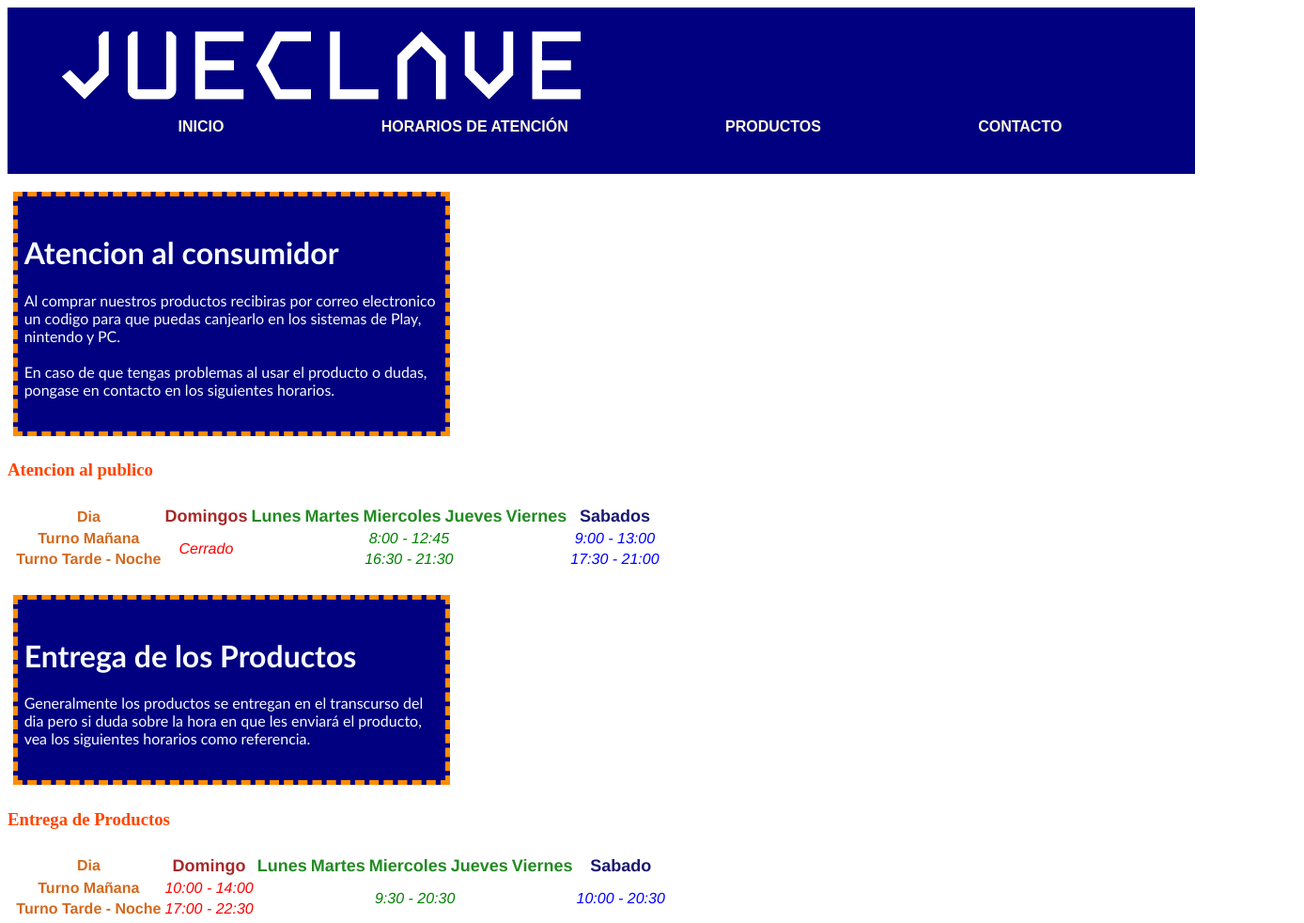
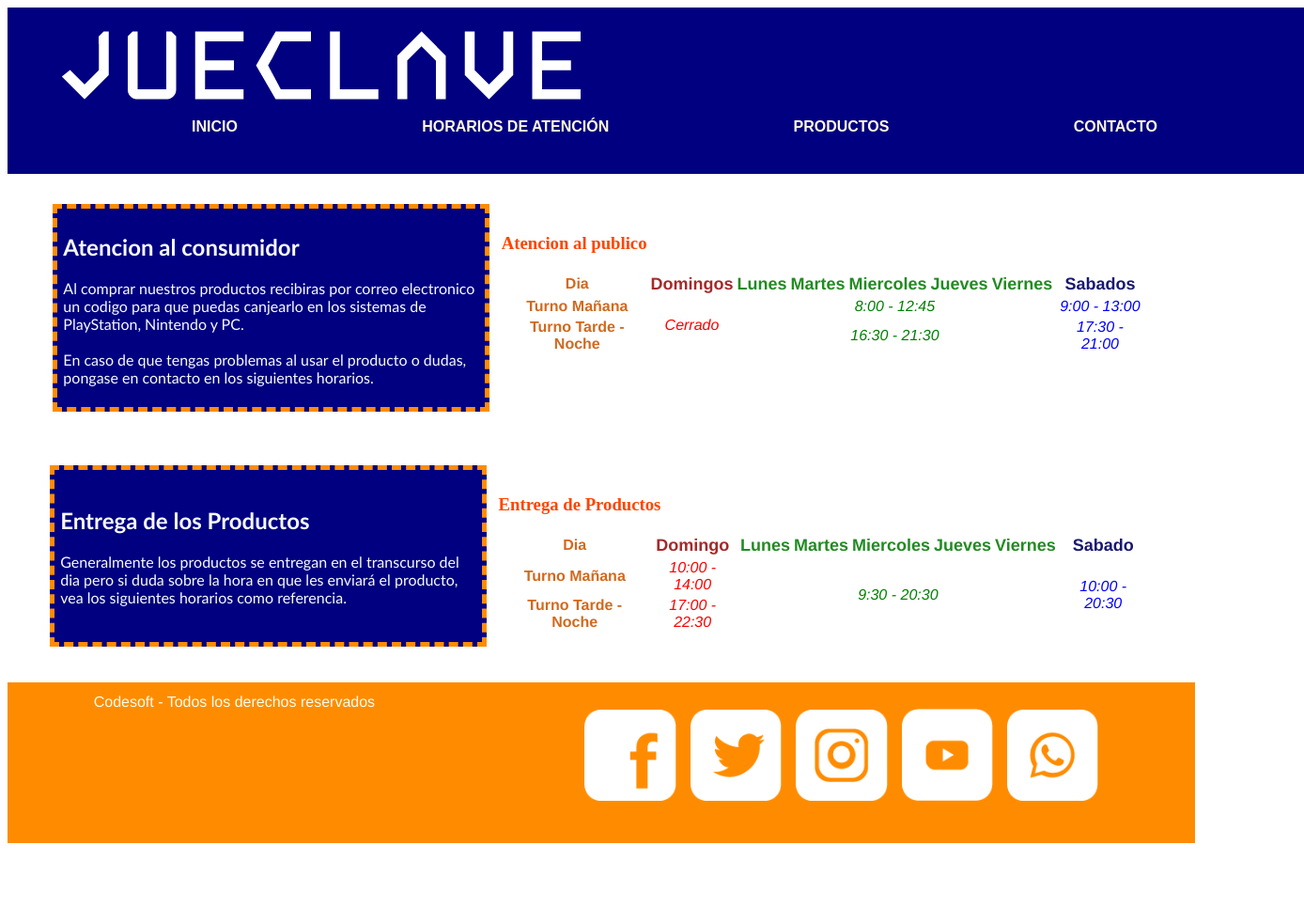
Before and after one commit to mio199/mio199.github.io, a plain HTML site: page horarios.html in a window 1280 px wide. Shown: the top 982 px of the page at 94% size, 1388 px wide, since content can reach past the window. After the commit the page ends 905 px from the top, so only its background shows below. Drawn offline with Linux system fonts and the light colour scheme.

Commit message:
JueClave Actualizacion
Se han acomodado los elementos en horarios y en el contacto

```diff
--- a/horarios.html
+++ b/horarios.html
@@ -21,12 +21,13 @@
     </header>
 
     <main>
-        <div id="Atencion">
+        <section id="Atencion">
+            <div id="Atencion-Informacion">
                 <h1>Atencion al consumidor</h1>
-            <p>Al comprar nuestros productos recibiras por correo electronico un codigo para que puedas canjearlo en los sistemas de Play, nintendo y PC.</br>
+                <p>Al comprar nuestros productos recibiras por correo electronico un codigo para que puedas canjearlo en los sistemas de PlayStation, Nintendo y PC.</br>
                 <br>En caso de que tengas problemas al usar el producto o dudas, pongase en contacto en los siguientes horarios. </p>
             </div>
-        <section>
+            <div id="Atencion-Horarios">
                 <h3 class="tabla">Atencion al publico</h3>
                 <table>
                     <tr class="dias">
@@ -51,12 +52,14 @@
                         <td class="horasab">17:30 - 21:00</td>
                     </tr>
                 </table>
+            </div>
         </section>
-        <div id="Entrega">
+        <section id="Entrega">
+            <div id="Entrega-Informacion">
                 <h1>Entrega de los Productos</h1>
                 <p>Generalmente los productos se entregan en el transcurso del dia pero si duda sobre la hora en que les enviará el producto, vea los siguientes horarios como referencia. </p>
             </div>
-        <section>
+            <diV id="Entrega-Horarios">
                 <h3 class="tabla">Entrega de Productos</h3>
                 <table>
                     <tr class="dias">
@@ -80,6 +83,7 @@
                         <td class="horadom">17:00 - 22:30</td>
                     </tr>
                 </table>
+            </diV>
         </section>
     </main>
 
--- a/style.css
+++ b/style.css
@@ -1,7 +1,8 @@
 header{
     padding: 25px 58px;
     background-color: navy;
-
+    width: 100%;
+    height: 100%;
 }
 
 header nav img{
@@ -251,7 +252,34 @@ div li{
 }
 
 #Atencion {
-    margin: 1.5% 0.5% 2% 0.5%;
+    display: flex;
+    justify-content: center;
+}
+
+#Atencion-Informacion {
+    margin: 2.5% 0.5% 3% 0.5%;
+    padding: 0.5%;
+    border: 5px;
+    border-style: dashed;
+    border-color: darkorange;
+    font-family: 'Gill Sans', 'Gill Sans MT', Calibri, 'Trebuchet MS', sans-serif;
+    width: 35%;
+    height: auto;
+    background-color: navy;
+    color: #f8fbff;
+}
+
+#Atencion-Horarios {
+    margin: 3.5% 0.5% 3% 0.5%;
+}
+
+#Entrega {
+    display: flex;
+    justify-content: center;
+}
+
+#Entrega-Informacion {
+    margin: 1.5% 0.5% 3% 0.5%;
     padding: 1.5% 0.5%;
     border: 5px;
     border-style: dashed;
@@ -263,17 +291,8 @@ div li{
     color: #f8fbff;
 }
 
-#Entrega {
-    margin: 1.5% 0.5% 2% 0.5%;
-    padding: 1.5% 0.5%;
-    border: 5px;
-    border-style: dashed;
-    border-color: darkorange;
-    font-family: 'Gill Sans', 'Gill Sans MT', Calibri, 'Trebuchet MS', sans-serif;
-    width: 35%;
-    height: auto;
-    background-color: navy;
-    color: #f8fbff;
+#Entrega-Horarios {
+    margin: 2.5% 0.5% 3% 0.5%;
 }
 
 table {
@@ -328,6 +347,8 @@ table {
 }
 
 #Contacto{
+    display: flex;
+    justify-content: space-around;
     margin: 4% 0.5%;
 }
 
```
Lines whose indentation alone changed are shown as unchanged.
